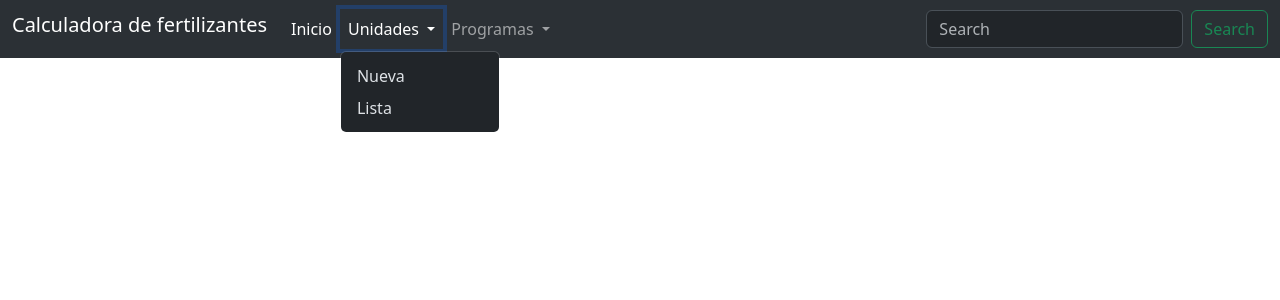
After one commit to ErickFigueroaT/calculadora-fertilizante, a Django app: template app/calculadoraFertilizante/cereales/templates/base.html in a window 1280 px wide, after a click on "Unidades". The commit adds this page. Shown: the top 300 px of the page. Run offline with Django 5.2, Linux system fonts and the light colour scheme; the template is opened without the code that fills it, so the values that code supplies are empty.

Commit message:
se agrego la base para los templates

```diff
--- /dev/null
+++ b/app/calculadoraFertilizante/cereales/templates/base.html
@@ -0,0 +1,79 @@
+<!DOCTYPE html>
+<html lang="en">
+
+<head>
+    <meta charset="UTF-8">
+    <meta name="viewport" content="width=device-width, initial-scale=1.0">
+    <link href="https://cdn.jsdelivr.net/npm/bootstrap@5.3.3/dist/css/bootstrap.min.css" rel="stylesheet"
+        integrity="sha384-QWTKZyjpPEjISv5WaRU9OFeRpok6YctnYmDr5pNlyT2bRjXh0JMhjY6hW+ALEwIH" crossorigin="anonymous">
+
+    <link rel="stylesheet" href="https://cdn.jsdelivr.net/npm/bootstrap-icons@1.11.3/font/bootstrap-icons.min.css">
+
+    <script src="https://cdn.jsdelivr.net/npm/bootstrap@5.3.3/dist/js/bootstrap.bundle.min.js"
+        integrity="sha384-YvpcrYf0tY3lHB60NNkmXc5s9fDVZLESaAA55NDzOxhy9GkcIdslK1eN7N6jIeHz"
+        crossorigin="anonymous"></script>
+
+    <title>
+        {% block titulo %}
+
+        {% endblock titulo %}
+    </title>
+</head>
+
+<body>
+    <nav class="navbar navbar-expand-lg bg-body-tertiary bg-primary" data-bs-theme="dark">
+        <div class="container-fluid">
+            <h2 class="navbar-brand" href="#">Calculadora de fertilizantes</h2>
+            <button class="navbar-toggler" type="button" data-bs-toggle="collapse"
+                data-bs-target="#navbarSupportedContent" aria-controls="navbarSupportedContent" aria-expanded="false"
+                aria-label="Toggle navigation">
+                <span class="navbar-toggler-icon"></span>
+            </button>
+            <div class="collapse navbar-collapse" id="navbarSupportedContent">
+                <ul class="navbar-nav me-auto mb-2 mb-lg-0">
+                    <li class="nav-item">
+                        <a class="nav-link active" aria-current="page" href="">Inicio</a>
+                    </li>
+                    <li class="nav-item dropdown">
+                        <a class="nav-link dropdown-toggle" href="#" role="button" data-bs-toggle="dropdown"
+                            aria-expanded="false">
+                            Unidades
+                        </a>
+                        <ul class="dropdown-menu">
+                            <li><a class="dropdown-item" href="#">Nueva</a></li>
+                            <li><a class="dropdown-item" href="#">Lista</a></li>
+                        </ul>
+                    </li>
+                    <li class="nav-item dropdown">
+                        <a class="nav-link dropdown-toggle" href="#" role="button" data-bs-toggle="dropdown"
+                          aria-expanded="false">
+                          Programas
+                        </a>
+                        <ul class="dropdown-menu">
+                            <li><a class="dropdown-item" href="#">Nueva</a></li>
+                            <li><a class="dropdown-item" href="#">Lista</a></li>
+                        </ul>
+                    </li>
+                </ul>
+                <form class="d-flex" role="search">
+                    <input class="form-control me-2" type="search" placeholder="Search" aria-label="Search">
+                    <button class="btn btn-outline-success" type="submit">Search</button>
+                </form>
+            </div>
+        </div>
+    </nav>
+    <div class="container">
+      <br>
+        {% block contenido %}
+
+        {% endblock contenido %}
+    </div>
+    <script src="https://code.jquery.com/jquery-3.7.1.min.js"
+        integrity="sha256-/JqT3SQfawRcv/BIHPThkBvs0OEvtFFmqPF/lYI/Cxo=" crossorigin="anonymous"></script>
+    {% block scripts %}
+
+    {% endblock scripts %}
+
+</body>
+
+</html>
```
Also changed, not shown: app/calculadoraFertilizante/cereales/templates/hola.html (+8 -3 lines).
